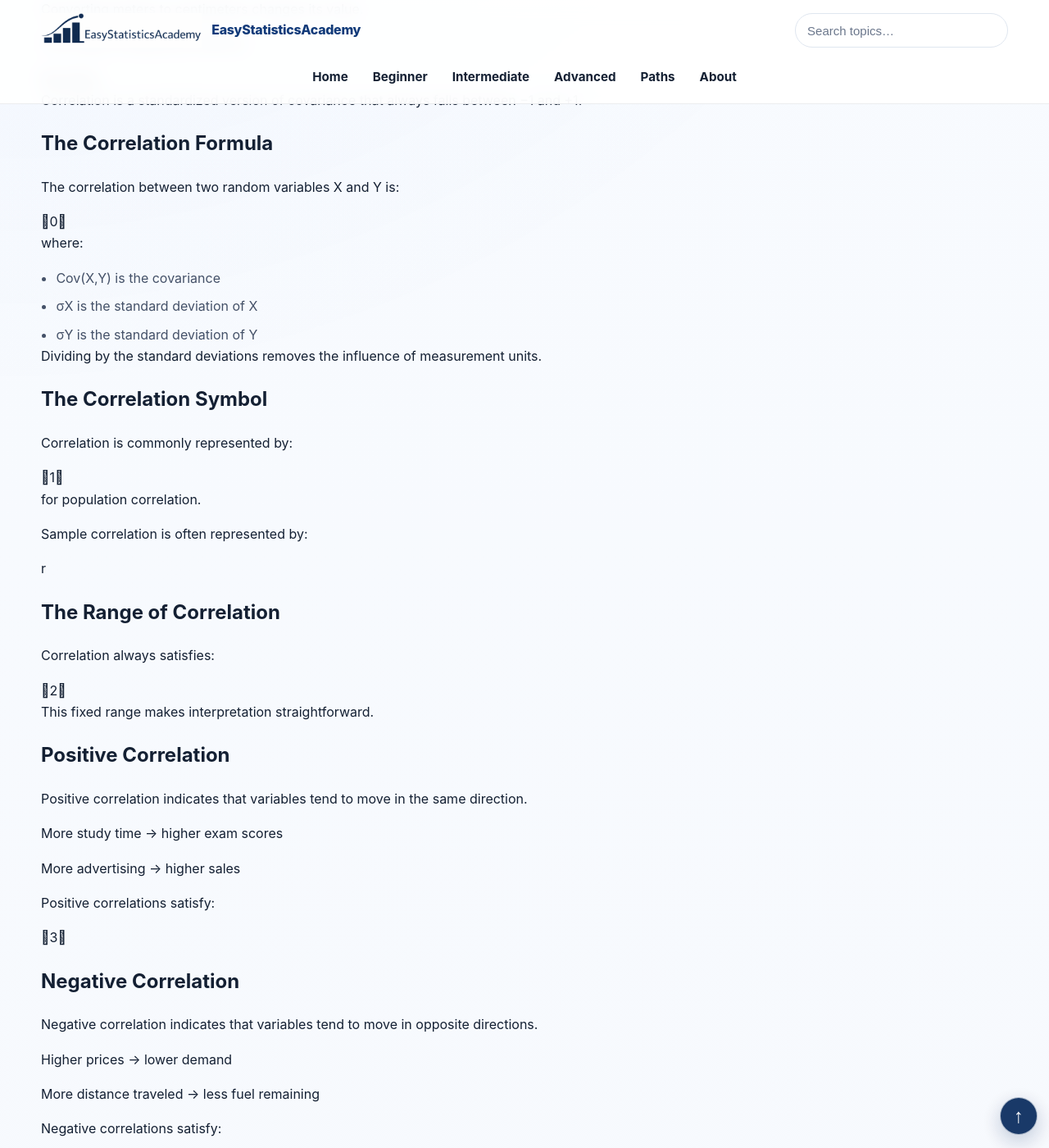
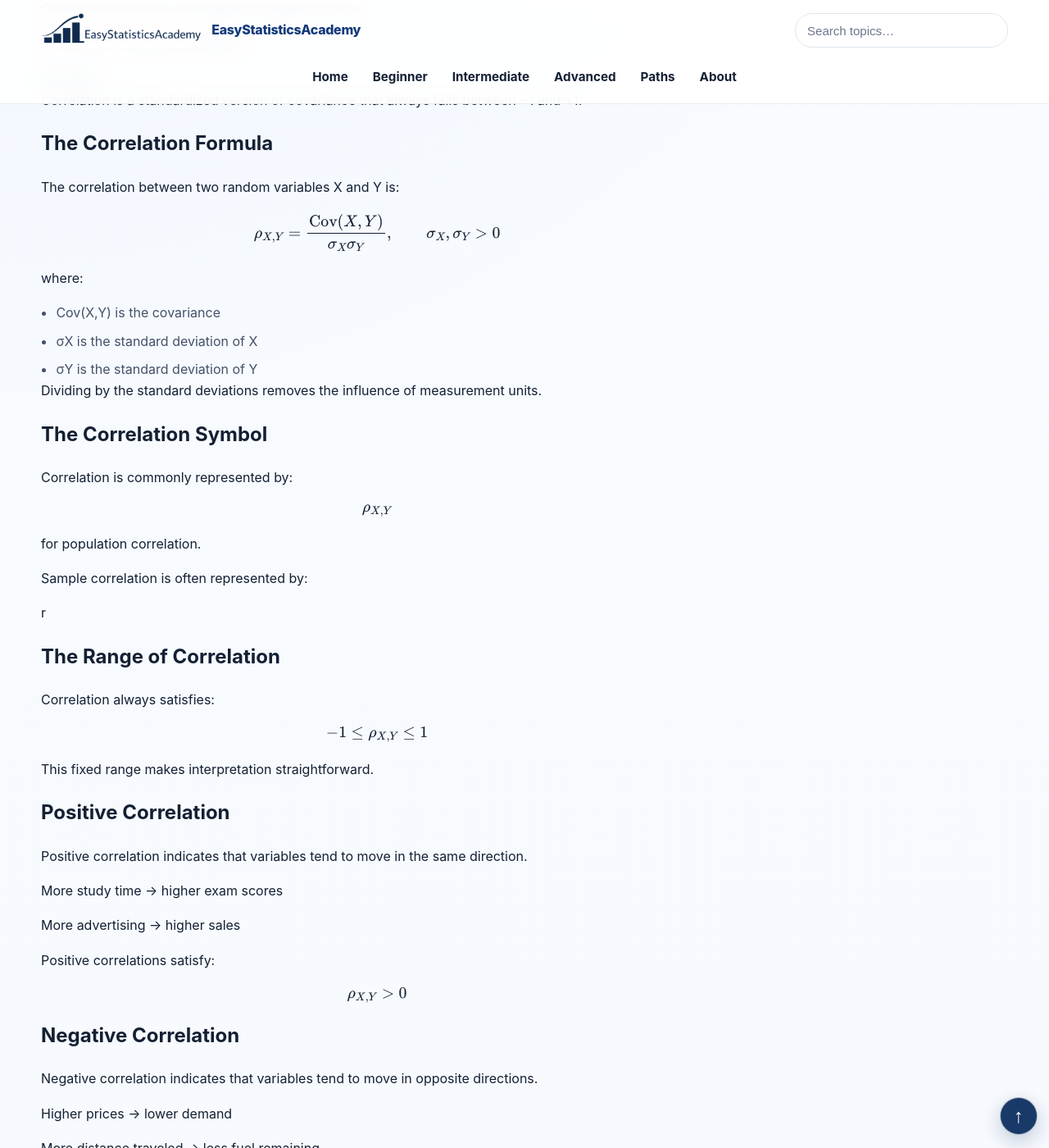
Before and after one commit to ammar-homaida-statistics/easystatisticsacademy, a Jekyll site: the page built from probability/expectation-variance/correlation/index.md, in a window 1280 px wide and 1400 px high, scrolled down 823 px. Shown: the whole window at 82% size. Built offline with Jekyll 4.4.1, drawn with Linux system fonts in a browser that asks for light colours; some of the changed text lies outside the part shown.

Commit message:
Restore 8 verified expressions in correlation

```diff
--- a/probability/expectation-variance/correlation/index.md
+++ b/probability/expectation-variance/correlation/index.md
@@ -113,7 +113,11 @@
       The correlation between two random variables X and Y is:
     </p>
 
-    0
+
+    \[
+    \rho_{X,Y}=\frac{\operatorname{Cov}(X,Y)}{\sigma_X\sigma_Y},\qquad \sigma_X,\sigma_Y>0
+    \]
+
 
     <p>
       where:
@@ -139,7 +143,11 @@
       Correlation is commonly represented by:
     </p>
 
-    1
+
+    \[
+    \rho_{X,Y}
+    \]
+
 
     <p>
       for population correlation.
@@ -163,7 +171,11 @@
       Correlation always satisfies:
     </p>
 
-    2
+
+    \[
+    -1\le\rho_{X,Y}\le1
+    \]
+
 
     <p>
       This fixed range makes interpretation straightforward.
@@ -191,7 +203,11 @@
       Positive correlations satisfy:
     </p>
 
-    3
+
+    \[
+    \rho_{X,Y}>0
+    \]
+
 
     <h2>Negative Correlation</h2>
 
@@ -215,7 +231,11 @@
       Negative correlations satisfy:
     </p>
 
-    4
+
+    \[
+    \rho_{X,Y}<0
+    \]
+
 
     <h2>Zero Correlation</h2>
 
@@ -223,7 +243,11 @@
       A correlation of zero indicates no linear relationship.
     </p>
 
-    5
+
+    \[
+    \rho_{X,Y}=0
+    \]
+
 
     <p>
       Knowledge of one variable does not provide information about a linear trend in the other.
@@ -297,7 +321,11 @@
       When:
     </p>
 
-    6
+
+    \[
+    \rho_{X,Y}=1
+    \]
+
 
     <p>
       all observations lie exactly on an increasing straight line.
@@ -321,7 +349,11 @@
       When:
     </p>
 
-    7
+
+    \[
+    \rho_{X,Y}=-1
+    \]
+
 
     <p>
       all observations lie exactly on a decreasing straight line.
```
